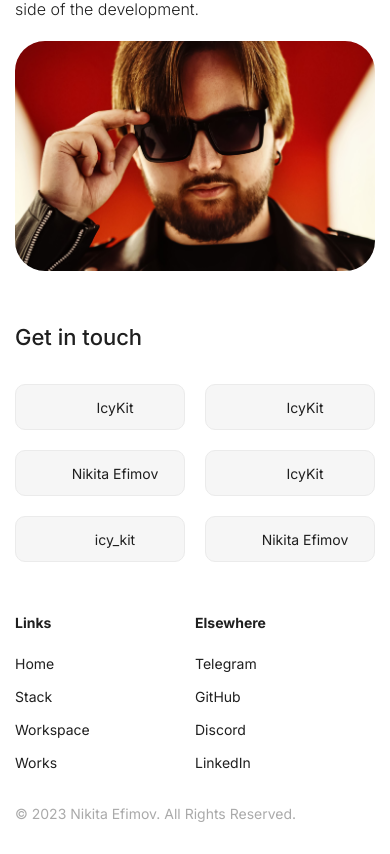
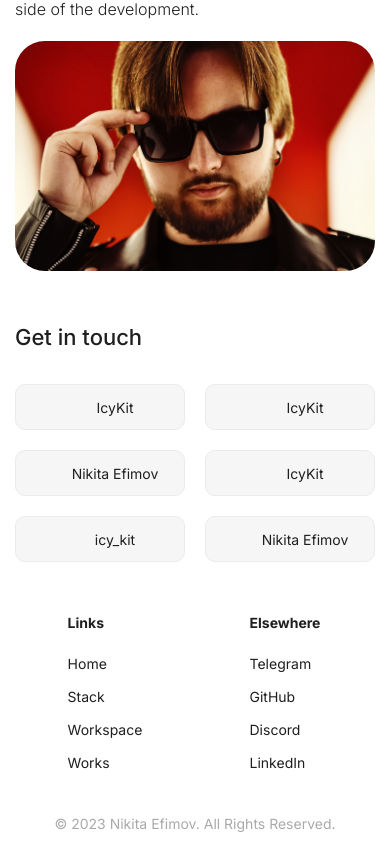
Before and after one commit to IcyKit/personal-website-2.0, a SvelteKit app: page / in a window 390 px wide. Shown: the part 1160-2014 px from the top of the page. Built offline with nearby package versions, Linux system fonts and the light colour scheme; some icons are missing.

Commit message:
fix: footer text align has been fixed

```diff
--- a/src/routes/components/Footer.svelte
+++ b/src/routes/components/Footer.svelte
@@ -90,11 +90,16 @@
 		}
 
 		.footer__top {
-			margin-bottom: 30px;
+			margin-bottom: 40px;
+			justify-items: center;
 		}
 
 		h3 {
 			margin-bottom: 20px;
+		}
+
+		p {
+			text-align: center;
 		}
 
 		h3,
```
